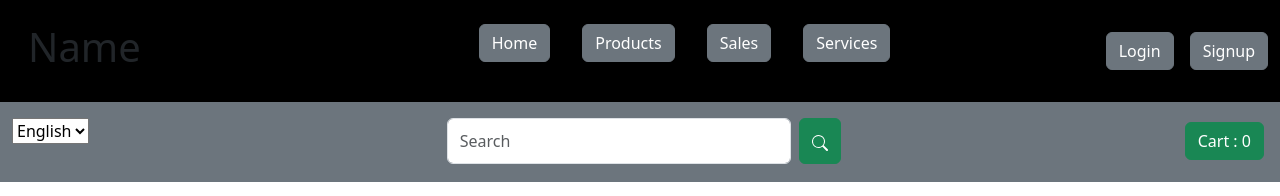
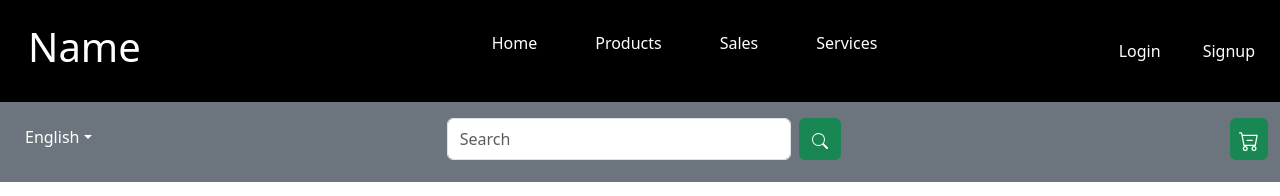
Before and after one commit to ak007TheBoss/React-Ecom, a React (Vite) app in the folder Frontend/: page / in a window 1280 px wide. Shown: the top 196 px of the page. Built offline with nearby package versions, Linux system fonts and the light colour scheme.

Commit message:
allah hu akbar

```diff
--- /dev/null
+++ b/Frontend/src/components/Carticon.jsx
@@ -0,0 +1,26 @@
+import React from 'react'
+
+const CartIcon = ({ cartnum = 0 }) => (
+    <div className="relative w-12 h-12 flex items-center justify-center">
+      <button className="btn btn-success relative p-2">
+        <svg
+          xmlns="http://www.w3.org/2000/svg"
+          width="20"
+          height="20"
+          fill="currentColor"
+          className="bi bi-cart-dash"
+          viewBox="0 0 16 16"
+        >
+          <path d="M6.5 7a.5.5 0 0 0 0 1h4a.5.5 0 0 0 0-1z" />
+          <path d="M.5 1a.5.5 0 0 0 0 1h1.11l.401 1.607 1.498 7.985A.5.5 0 0 0 4 12h1a2 2 0 1 0 0 4 2 2 0 0 0 0-4h7a2 2 0 1 0 0 4 2 2 0 0 0 0-4h1a.5.5 0 0 0 .491-.408l1.5-8A.5.5 0 0 0 14.5 3H2.89l-.405-1.621A.5.5 0 0 0 2 1zm3.915 10L3.102 4h10.796l-1.313 7zM6 14a1 1 0 1 1-2 0 1 1 0 0 1 2 0m7 0a1 1 0 1 1-2 0 1 1 0 0 1 2 0" />
+        </svg>
+        {cartnum > 0 && (
+          <span className="absolute -top-2 -right-2 bg-red-500 text-white text-xs font-bold px-2 py-0.5 rounded-full">
+            {cartnum}
+          </span>
+        )}
+      </button>
+    </div>
+  );
+
+  export default CartIcon;
--- a/Frontend/src/components/Navbarcomponent.jsx
+++ b/Frontend/src/components/Navbarcomponent.jsx
@@ -1,6 +1,7 @@
 import React from 'react'
 import { useSelector } from 'react-redux'
 import { Link } from 'react-router-dom'
+import CartIcon from './Carticon'
 
 const Navbarcomponent = () => {
   const cartnum = useSelector((state)=>state.cartsum.cartnum)
@@ -10,27 +11,27 @@ const Navbarcomponent = () => {
     <div className="navbar">
       <div className="col-md-4">
         <div className="d-flex  px-3">
-            <h1>Name</h1>
+            <h1 className='text-white'>Name</h1>
         </div>
       </div>
       <div className="col-md-4">
         <div>
           <ul className="d-flex">
             <li className="list-unstyled p-3"><Link to="/" className="text-white text-decoration-none "><button
-                  className="btn btn-secondary">Home</button></Link></li>
+                  className="btn btn-black"  style={{color:"white"}}>Home</button></Link></li>
             <li className="list-unstyled p-3"><Link to="/products" className="text-white text-decoration-none"><button
-                  className="btn btn-secondary">Products</button></Link></li>
+                  className="btn btn-black" style={{color:"white"}}>Products</button></Link></li>
             <li className="list-unstyled p-3"><Link to="/sales" className="text-white text-decoration-none"><button
-                  className="btn btn-secondary">Sales</button></Link></li>
+                  className="btn btn-black" style={{color:"white"}}>Sales</button></Link></li>
             <li className="list-unstyled p-3"><Link to="/services" className="text-white text-decoration-none"><button
-                  className="btn btn-secondary">Services</button></Link></li>
+                  className="btn btn-black" style={{color:"white"}}>Services</button></Link></li>
           </ul>
         </div>
       </div>
       <div className="col-md-4">
         <div className="d-flex justify-content-end">
-          <Link to="/login"><button className="btn btn-secondary me-3">Login</button></Link>
-          <Link to="/signup"><button className="btn btn-secondary">Signup</button></Link>
+          <Link to="/login"><button className="btn btn-black me-3"style={{color:"white"}}>Login</button></Link>
+          <Link to="/signup"><button className="btn btn-black"style={{color:"white"}}>Signup</button></Link>
         </div>
       </div>
     </div>
@@ -39,22 +40,31 @@ const Navbarcomponent = () => {
         <div className='row'>
             <div className='col-md-4 my-3'>
 
-              <select name="language" id="language">
-                  <option value="eng">English</option>
-                  <option value="nep">Nepali</option>
-                </select>
+            <div className="dropdown">
+              <button className="btn btn-secondary dropdown-toggle" type="button" data-bs-toggle="dropdown" aria-expanded="false">
+                English
+              </button>
+              <ul className="dropdown-menu">
+                  <li>English</li>
+                  <li>Nepali</li>
+              </ul>
+            </div>
 
             </div>
             <div className='col-md-4 d-flex justify-content-evenly my-3'>
                <input type="text" name="" id="" placeholder='Search' className='form-control mx-2'/>
-               <button className='btn btn-success'><svg xmlns="http://www.w3.org/2000/svg" width="16" height="16" fill="currentColor" class="bi bi-search" viewBox="0 0 16 16">
+               <button className='btn btn-success'><svg xmlns="http://www.w3.org/2000/svg" width="16" height="16" fill="currentColor" className="bi bi-search" viewBox="0 0 16 16">
               <path d="M11.742 10.344a6.5 6.5 0 1 0-1.397 1.398h-.001q.044.06.098.115l3.85 3.85a1 1 0 0 0 1.415-1.414l-3.85-3.85a1 1 0 0 0-.115-.1zM12 6.5a5.5 5.5 0 1 1-11 0 5.5 5.5 0 0 1 11 0"/>
             </svg></button>
             </div>
             <div className='col-md-4 my-3 d-flex justify-content-end'>
-                <button className='btn btn-success m-1'>Cart : {cartnum}</button>
+          <div className="relative w-10 h-10 flex items-center justify-center">
+              <CartIcon/>
             </div>
+            </div>
+
         </div>
+
     </div>
     </>
   )
--- a/Frontend/src/pages/Homepage.jsx
+++ b/Frontend/src/pages/Homepage.jsx
@@ -18,7 +18,6 @@ const Homepage = () => {
         <div className='row'>
           {
           cardData && cardData.map((data,index)=>(
-              <>
               <div className='col-md-4 my-3' key={index}>
                 <div className='card p-3'style={{width:"20rem"}} >
                     <img src={data.img} alt="" />
@@ -40,7 +39,7 @@ const Homepage = () => {
                         </div>
                 </div>
               </div>
-              </>
+
           ))
 
           }
```
